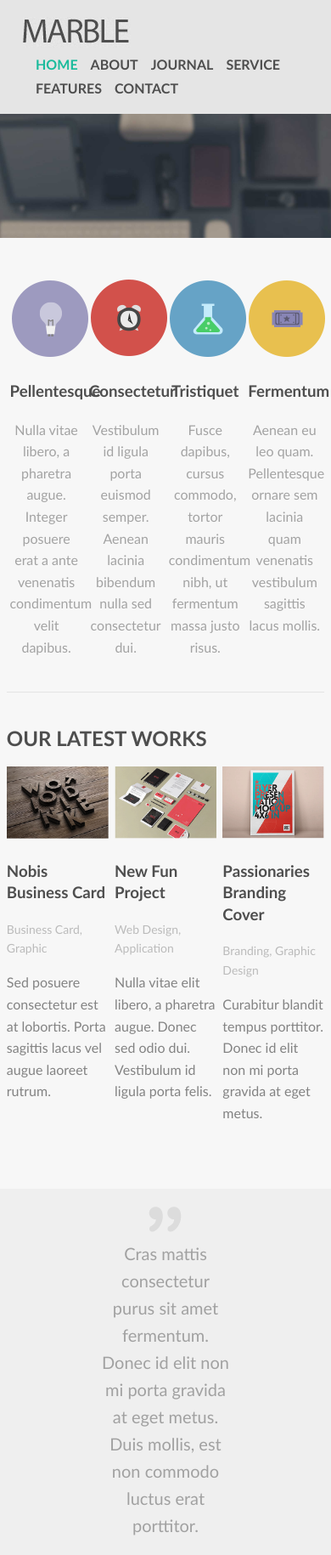
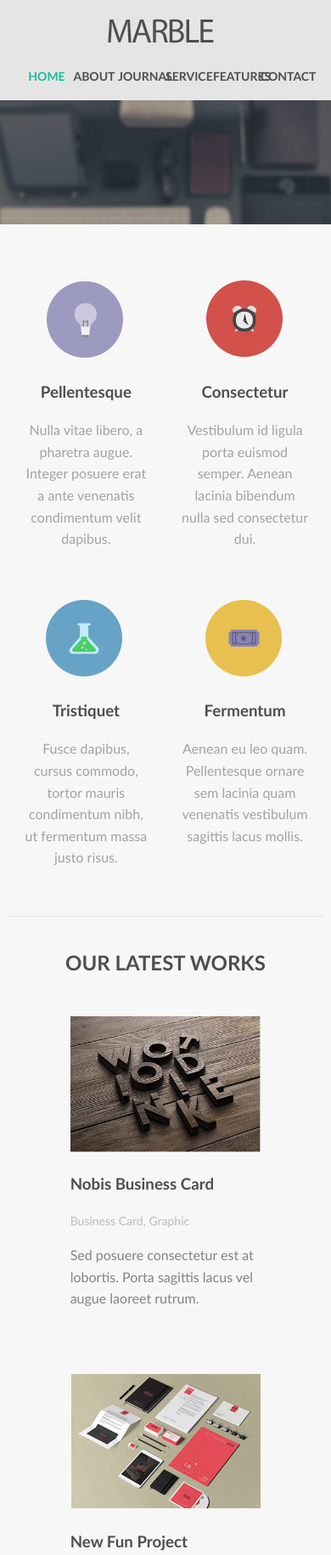
Before and after one commit to mfathei/psd-to-html-responsive, a plain HTML site: page index.html in a window 390 px wide. Shown: the top 1830 px of the page at 85% size. Drawn offline with Linux system fonts and the light colour scheme.

Commit message:
responsive for tablet

```diff
--- a/style.css
+++ b/style.css
@@ -232,3 +232,53 @@ footer li.tweet {
     font-size: 14px;
     border-top: 2px solid #333;
 }
+
+@media screen and (max-width: 960px) {
+
+    #service li {
+        width: 40%;
+        padding: 0 5%;
+        margin: 20px 0;
+    }
+
+    footer ul {
+        width: 50%;
+    }
+
+    footer ul:nth-child(even) {
+        clear: both;
+    }
+
+    #quote {
+        width: 90%;
+        padding: 40px 5%;
+    }
+
+}
+
+@media screen and (max-width: 768px) {
+    header nav {
+        float: none;
+    }
+
+    header h1.logo {
+        float: none;
+        margin: 0 auto 15px;
+    }
+
+    header nav li {
+        margin-left: 0;
+        width: 16.66%;
+        text-align: center;
+        font-size: 14px;
+    }
+
+    #latest-work li {
+        width: 60%;
+        margin: 30px 20% !important;
+    }
+
+    #latest-work h2 {
+        text-align: center;
+    }
+}
```
